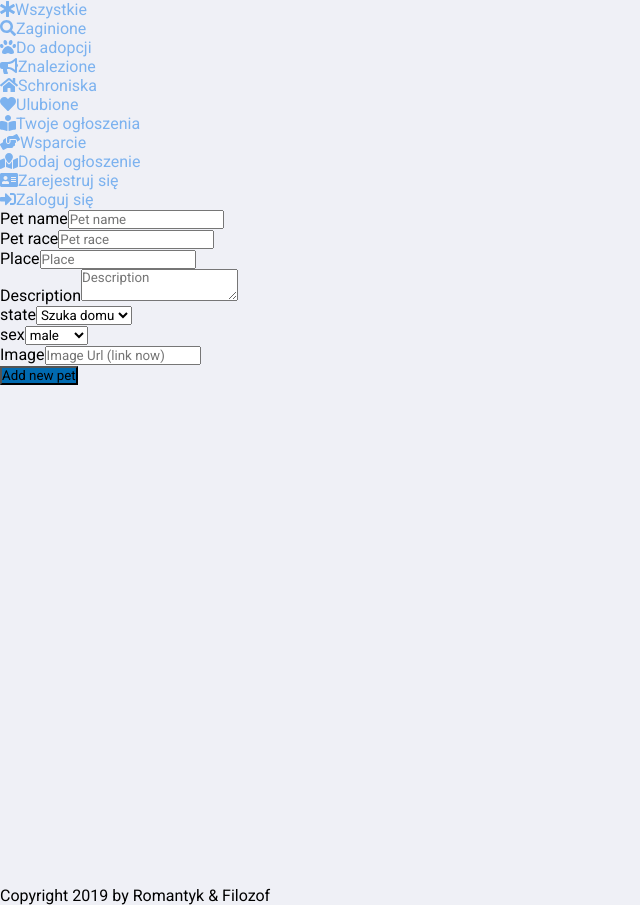
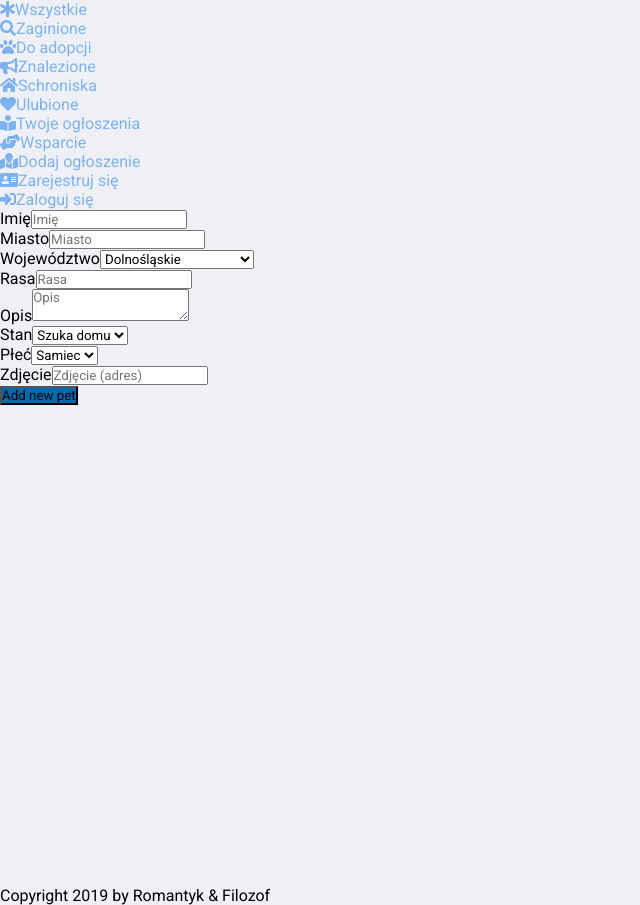
Before and after one commit to bobobob22/shelter-react-node, a React app in the folder frontend/: page /addnotice in a window 1280 px wide. Shown: the whole page, without its empty margins (0-640 px from the left). Built offline with nearby package versions, Linux system fonts and the light colour scheme.

Commit message:
- changed model setted to database after post

```diff
--- /dev/null
+++ b/frontend/src/Forms/PetForm.js
@@ -0,0 +1,116 @@
+export default {
+    petForm: {
+        name: {
+            elementType: 'input',
+            elementConfig: {
+                type: 'text',
+                placeholder: 'Imię',
+                label: 'Imię'
+            },
+            value: '',
+            validation: {
+                required: true
+            },
+            valid: false,
+            touched: false
+        },
+        city: {
+            elementType: 'input',
+            elementConfig: {
+                type: 'textarea',
+                placeholder: 'Miasto',
+                label: 'Miasto'
+            },
+            value: '',
+            validation: {
+                required: true
+            },
+            valid: false,
+            touched: false
+        },
+        province: {
+            elementType: 'select',
+            elementConfig: {
+                label: 'Województwo',
+                options: [
+                    {value: 'dolnoslaskie', displayValue: 'Dolnośląskie'},
+                    {value: 'kujawsko-pomorskie', displayValue: 'Kujawsko-pomorskie'},
+                    {value: 'lubelskie', displayValue: 'Lubelskie'},
+                    {value: 'lubuskie', displayValue: 'Lubuskie'},
+                    {value: 'lodzkie', displayValue: 'Łódzkie'},
+                    {value: 'malopolskie', displayValue: 'Małpolskie'},
+                    {value: 'mazowieckie', displayValue: 'Mazowieckie'},
+                    {value: 'opolskie', displayValue: 'Opolskie'},
+                    {value: 'podkarpackie', displayValue: 'Podkarpackie'},
+                    {value: 'podlaskie', displayValue: 'Podlaskie'},
+                    {value: 'pomorskie', displayValue: 'Pomorskie'},
+                    {value: 'slaskie', displayValue: 'Śląskie'},
+                    {value: 'swietokrzyskie', displayValue: 'Świętokrzyskie'},
+                    {value: 'warminsko-mazurskie', displayValue: 'Warmińsko-Mazurskie'},
+                    {value: 'wielkopolskie', displayValue: 'Wielkopolskie'},
+                    {value: 'zachodniopomorskie', displayValue: 'Zachodniopomorskie'}
+                ]
+            },
+            value: 'dolnoslaskie'
+        },
+        race: {
+            elementType: 'input',
+            elementConfig: {
+                type: 'text',
+                placeholder: 'Rasa',
+                label: 'Rasa'
+            },
+            value: '',
+            validation: {
+                required: true
+            },
+            valid: false,
+            touched: false
+        },
+        description: {
+            elementType: 'textarea',
+            elementConfig: {
+                type: 'input',
+                placeholder: 'Opis',
+                label: 'Opis'
+            },
+            value: '',
+            valid: false,
+            touched: false
+        },
+        destination: {
+            elementType: 'select',
+            elementConfig: {
+                label: 'Stan',
+                options: [
+                    {value: 'searching', displayValue: 'Szuka domu'},
+                    {value: 'lost', displayValue: 'Zaginiony'},
+                    {value: 'founded', displayValue: 'Znaleziono'}
+                ]
+            },
+            value: 'searching'
+        },
+        gender: {
+            elementType: 'select',
+            elementConfig: {
+                label: 'Płeć',
+                options: [
+                    {value: 'male', displayValue: 'Samiec'},
+                    {value: 'female', displayValue: 'Samica'}
+                ]
+            },
+            value: 'male'
+        },
+        imgUrl: {
+            elementType: 'input',
+            elementConfig: {
+                type: 'input',
+                placeholder: 'Zdjęcie (adres)',
+                label: 'Zdjęcie'
+            },
+            value: '',
+            valid: false,
+            touched: false
+        }
+    }
+}
--- a/frontend/src/components/PetDetails/PetDetails.scss
+++ b/frontend/src/components/PetDetails/PetDetails.scss
@@ -26,11 +26,3 @@
     display: block;
   }
 }
-
-.abcd {
-  background: lightgray !important;
-}
-
-.ghty {
-  background: lightgray !important;
-}
--- a/frontend/src/containers/AddNewPet/AddNewPetForm/AddNewPetForm.js
+++ b/frontend/src/containers/AddNewPet/AddNewPetForm/AddNewPetForm.js
@@ -1,101 +1,13 @@
 import React, {Component} from 'react';
 import styles from './AddNewPetForm.scss';
-
+import PetForm from '../../../Forms/PetForm'
 import Button from '../../../components/UI/Button/Button';
 import Input from '../../../components/UI/Input/Input'
 
 class AddNewPetForm extends Component {
 
     state = {
-        petForm: {
-            name: {
-                elementType: 'input',
-                elementConfig: {
-                    type: 'text',
-                    placeholder: 'Pet name',
-                    label: 'Pet name'
-                },
-                value: '',
-                validation: {
-                    required: true
-                },
-                valid: false,
-                touched: false
-            },
-            race: {
-                elementType: 'input',
-                elementConfig: {
-                    type: 'text',
-                    placeholder: 'Pet race',
-                    label: 'Pet race'
-                },
-                value: '',
-                validation: {
-                    required: true
-                },
-                valid: false,
-                touched: false
-            },
-            place: {
-                elementType: 'input',
-                elementConfig: {
-                    type: 'textarea',
-                    placeholder: 'Place',
-                    label: 'Place'
-                },
-                value: '',
-                validation: {
-                    required: true
-                },
-                valid: false,
-                touched: false
-            },
-            description: {
-                elementType: 'textarea',
-                elementConfig: {
-                    type: 'input',
-                    placeholder: 'Description',
-                    label: 'Description'
-                },
-                value: '',
-                valid: false,
-                touched: false
-            },
-            destination: {
-                elementType: 'select',
-                elementConfig: {
-                    label: 'state',
-                    options: [
-                        {value: 'searching', displayValue: 'Szuka domu'},
-                        {value: 'lost', displayValue: 'Zaginiony'},
-                        {value: 'founded', displayValue: 'Znaleziono'}
-                    ]
-                },
-                value: 'searching'
-            },
-            gender: {
-                elementType: 'select',
-                elementConfig: {
-                    label: 'sex',
-                    options: [
-                        {value: 'male', displayValue: 'male'},
-                        {value: 'female', displayValue: 'female'}
-                    ]
-                },
-                value: 'male'
-            },
-            imgUrl: {
-                elementType: 'input',
-                elementConfig: {
-                    type: 'input',
-                    placeholder: 'Image Url (link now)',
-                    label: 'Image'
-                },
-                value: '',
-                valid: false,
-                touched: false
-            }
-        },
+        petForm: PetForm.petForm,
         formIsValid: false,
         loading: false
     };
@@ -116,19 +28,20 @@ class AddNewPetForm extends Component {
             },
             body: JSON.stringify({
                 name: formData.name,
-                    place: formData.place,
+                city: formData.city,
+                province: formData.province,
+                race: formData.race,
                 description: formData.description,
                 destination: formData.destination,
                 gender: formData.gender,
-                    race: formData.race,
                 imgUrl: formData.imgUrl
             })
         })
             .then(res => {
-                console.log(res, "result", typeof(res));
+                console.log(res, "result", typeof (res));
                 return res.json()
             })
-            .then(resData => console.log( resData ))
+            .then(resData => console.log(resData))
             .catch(err => console.log(err))
 
     }
@@ -214,6 +127,7 @@ class AddNewPetForm extends Component {
                         // disabled
                     >
                         Add new pet
+                        {console.log(this.state.petForm)}
                     </Button>
                 </form>
             </div>
@@ -223,3 +137,10 @@ class AddNewPetForm extends Component {
 
 
 export default AddNewPetForm;
+
+
+function solution(string) {
+    let newString = [].push(string);
+    newString.map(e => e.toUpperCase());
+    console.log(newString);
+}
```
Also changed, not shown: 2 other files (tests, documents, lock files or other folders). Lines whose indentation alone changed are shown as unchanged.
